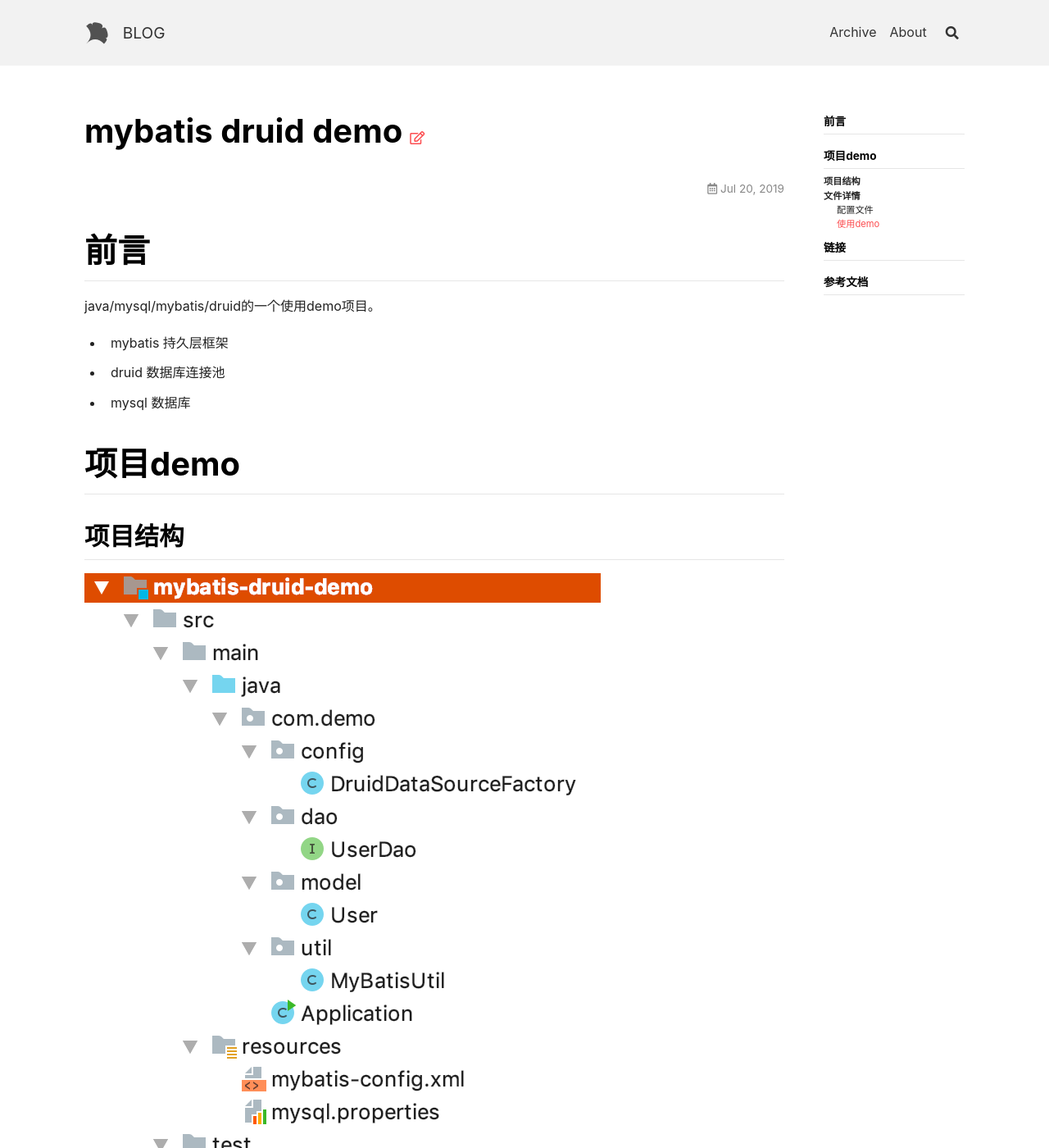
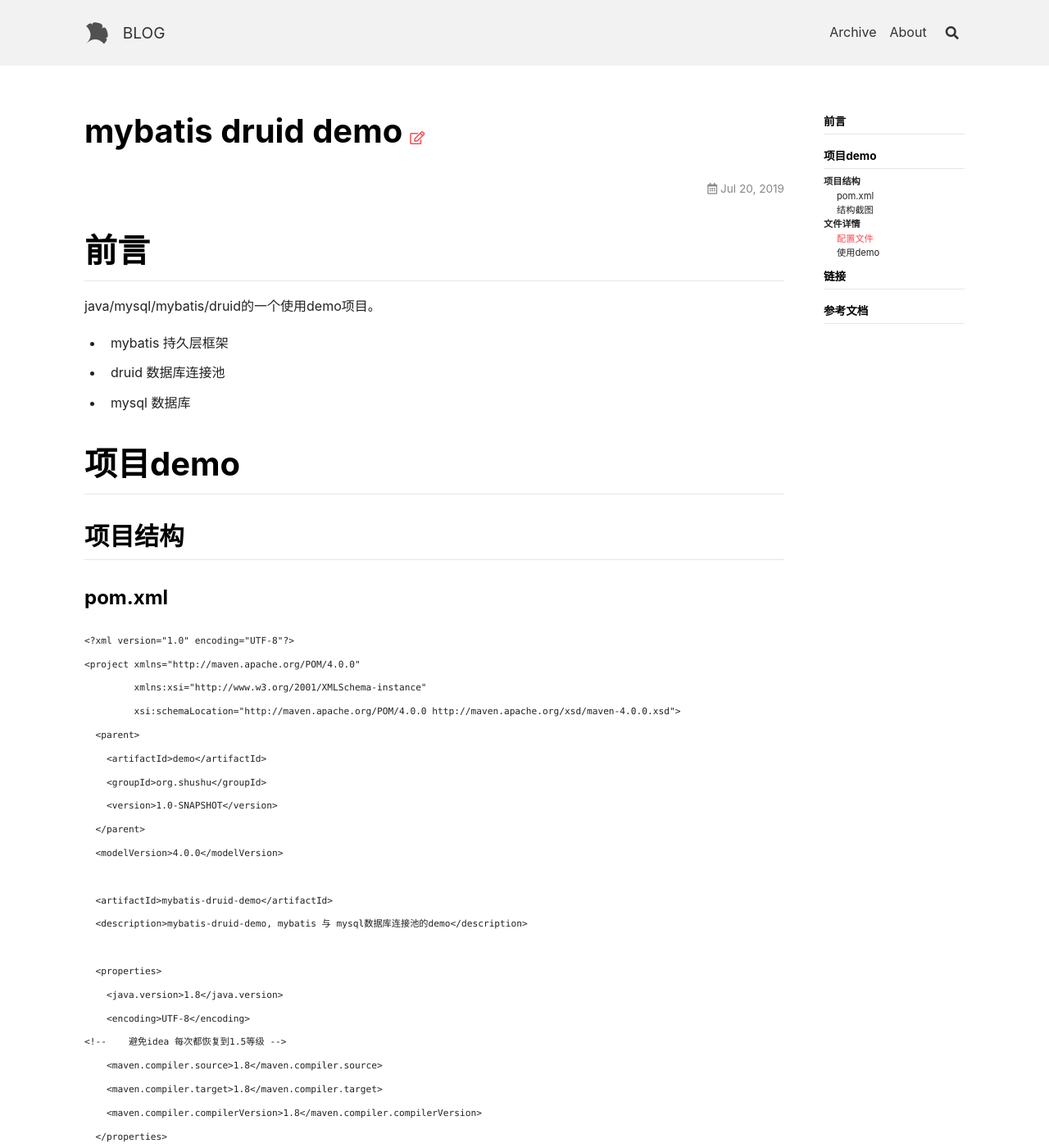
Before and after one commit to sureally/sureally.github.io, a Jekyll site: the page built from _posts/2019-07-20-mybatis-druid-demo.markdown, in a window 1280 px wide and 1400 px high. Shown: the whole window at 82% size. Built offline with Jekyll 4.4.1, drawn with Linux system fonts in a browser that asks for light colours; nearby versions of some CDN libraries; some of the changed text lies outside the part shown.

Commit message:
Blog 修改。

````diff
--- a/_posts/2019-07-20-mybatis-druid-demo.markdown
+++ b/_posts/2019-07-20-mybatis-druid-demo.markdown
@@ -18,6 +18,61 @@ java/mysql/mybatis/druid的一个使用demo项目。
 
 ## 项目结构
 
+### pom.xml
+
+```XML
+<?xml version="1.0" encoding="UTF-8"?>
+<project xmlns="http://maven.apache.org/POM/4.0.0"
+         xmlns:xsi="http://www.w3.org/2001/XMLSchema-instance"
+         xsi:schemaLocation="http://maven.apache.org/POM/4.0.0 http://maven.apache.org/xsd/maven-4.0.0.xsd">
+  <parent>
+    <artifactId>demo</artifactId>
+    <groupId>org.shushu</groupId>
+    <version>1.0-SNAPSHOT</version>
+  </parent>
+  <modelVersion>4.0.0</modelVersion>
+
+  <artifactId>mybatis-druid-demo</artifactId>
+  <description>mybatis-druid-demo, mybatis 与 mysql数据库连接池的demo</description>
+
+  <properties>
+    <java.version>1.8</java.version>
+    <encoding>UTF-8</encoding>
+<!--    避免idea 每次都恢复到1.5等级 -->
+    <maven.compiler.source>1.8</maven.compiler.source>
+    <maven.compiler.target>1.8</maven.compiler.target>
+    <maven.compiler.compilerVersion>1.8</maven.compiler.compilerVersion>
+  </properties>
+
+  <dependencies>
+    <dependency>
+      <groupId>org.mybatis</groupId>
+      <artifactId>mybatis</artifactId>
+      <version>3.5.1</version>
+    </dependency>
+
+    <dependency>
+      <groupId>com.alibaba</groupId>
+      <artifactId>druid</artifactId>
+      <version>1.1.16</version>
+    </dependency>
+
+    <dependency>
+      <groupId>mysql</groupId>
+      <artifactId>mysql-connector-java</artifactId>
+      <version>8.0.16</version>
+    </dependency>
+
+    <dependency>
+      <groupId>org.projectlombok</groupId>
+      <artifactId>lombok</artifactId>
+      <version>1.18.8</version>
+    </dependency>
+  </dependencies>
+</project>
+```
+
+### 结构截图
 ![image]({{site.url}}/assets/images/2019/07/mybatis-druid-demo-structure.png)
 
 ## 文件详情
````
Also changed, not shown: assets/images/2019/07/mybatis-druid-demo-structure.png.
